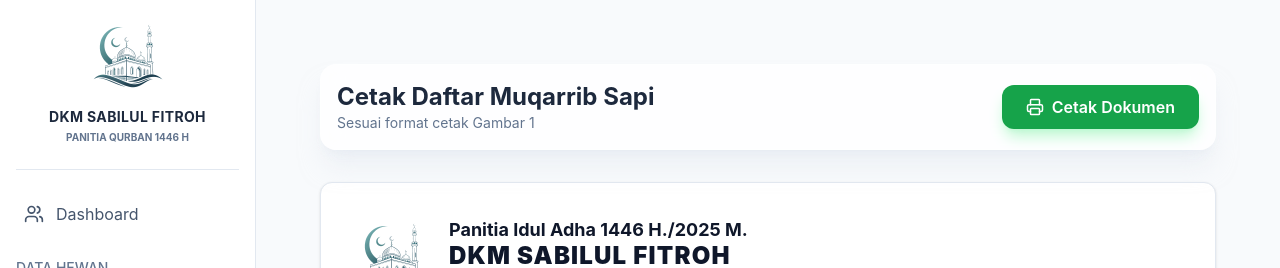
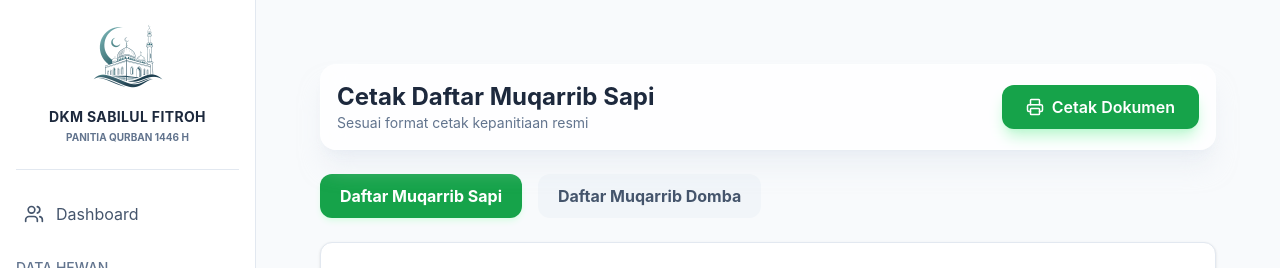
Before and after one commit to SidikWaluyaa/QurbanSF, a React (Vite) app: page /print/muqarrib in a window 1280 px wide. Shown: the top 268 px of the page. Built offline with nearby package versions, Linux system fonts and the light colour scheme; no server answers.

Commit message:
Feat: added print layouts for Domba muqarrib list and customized label watermarks

```diff
--- a/src/pages/PrintMuqarrib.jsx
+++ b/src/pages/PrintMuqarrib.jsx
@@ -5,6 +5,8 @@ import { Printer } from 'lucide-react';
 
 const PrintMuqarrib = () => {
   const [sapiData, setSapiData] = useState([]);
+  const [dombaData, setDombaData] = useState([]);
+  const [activeTab, setActiveTab] = useState('sapi');
   const [loading, setLoading] = useState(true);
   const printRef = useRef();
 
@@ -12,6 +14,7 @@ const PrintMuqarrib = () => {
     const loadData = async () => {
       setLoading(true);
       const sapi = await fetchSheetData('Sapi');
+      const domba = await fetchSheetData('Domba');
 
       // Group sapi by HEWAN_QURBAN
       const grouped = sapi.reduce((acc, curr) => {
@@ -23,6 +26,7 @@ const PrintMuqarrib = () => {
       }, {});
 
       setSapiData(grouped);
+      setDombaData(domba);
       setLoading(false);
     };
     loadData();
@@ -30,17 +34,19 @@ const PrintMuqarrib = () => {
 
   const handlePrint = useReactToPrint({
     contentRef: printRef,
-    documentTitle: 'Daftar Para Muqarrib Sapi',
+    documentTitle: activeTab === 'sapi' ? 'Daftar Para Muqarrib Sapi' : 'Daftar Para Muqarrib Domba',
   });
 
   if (loading) return <div className="p-8">Loading data...</div>;
 
   return (
     <div className="p-8 max-w-5xl mx-auto">
-      <div className="flex justify-between items-center mb-8 no-print glass-card p-4">
+      <div className="flex justify-between items-center mb-6 no-print glass-card p-4">
         <div>
-          <h2 className="text-2xl font-bold text-slate-800">Cetak Daftar Muqarrib Sapi</h2>
-          <p className="text-slate-500 text-sm">Sesuai format cetak Gambar 1</p>
+          <h2 className="text-2xl font-bold text-slate-800">
+            Cetak Daftar Muqarrib {activeTab === 'sapi' ? 'Sapi' : 'Domba'}
+          </h2>
+          <p className="text-slate-500 text-sm">Sesuai format cetak kepanitiaan resmi</p>
         </div>
         <button onClick={handlePrint} className="bg-qurban-600 hover:bg-qurban-700 text-white px-6 py-2.5 rounded-xl font-semibold flex items-center gap-2 shadow-lg shadow-qurban-200 transition-all">
           <Printer size={18} />
@@ -48,10 +54,35 @@ const PrintMuqarrib = () => {
         </button>
       </div>
 
+      {/* Tabs */}
+      <div className="flex gap-4 mb-6 no-print">
+        <button
+          onClick={() => setActiveTab('sapi')}
+          className={`px-5 py-2.5 font-bold rounded-xl transition-all ${
+            activeTab === 'sapi'
+              ? 'bg-qurban-600 text-white shadow-md shadow-qurban-100'
+              : 'bg-slate-100 text-slate-600 hover:bg-slate-200'
+          }`}
+        >
+          Daftar Muqarrib Sapi
+        </button>
+        <button
+          onClick={() => setActiveTab('domba')}
+          className={`px-5 py-2.5 font-bold rounded-xl transition-all ${
+            activeTab === 'domba'
+              ? 'bg-qurban-600 text-white shadow-md shadow-qurban-100'
+              : 'bg-slate-100 text-slate-600 hover:bg-slate-200'
+          }`}
+        >
+          Daftar Muqarrib Domba
+        </button>
+      </div>
+
       <div className="bg-white p-8 rounded-xl shadow-sm border border-slate-200 overflow-auto">
         <div ref={printRef} className="print-container">
-          <PrintHeader title="DAFTAR PARA MUQARRIB SAPI" />
+          <PrintHeader title={activeTab === 'sapi' ? "DAFTAR PARA MUQARRIB SAPI" : "DAFTAR PARA MUQARRIB DOMBA"} />
 
+          {activeTab === 'sapi' ? (
             <table className="w-full border-collapse border-2 border-black mt-4 text-sm">
               <thead>
                 <tr>
@@ -80,6 +111,28 @@ const PrintMuqarrib = () => {
                 })}
               </tbody>
             </table>
+          ) : (
+            <table className="w-full border-collapse border-2 border-black mt-4 text-sm">
+              <thead>
+                <tr>
+                  <th className="border-2 border-black p-2 text-center w-16">NO</th>
+                  <th className="border-2 border-black p-2 text-center w-36">NO. DOMBA</th>
+                  <th className="border-2 border-black p-2 text-center">NAMA MUQORRIB</th>
+                  <th className="border-2 border-black p-2 text-center w-48">PESANAN</th>
+                </tr>
+              </thead>
+              <tbody>
+                {dombaData.map((m, idx) => (
+                  <tr key={idx}>
+                    <td className="border border-black p-2 text-center font-medium">{idx + 1}</td>
+                    <td className="border border-black p-2 text-center font-bold uppercase text-xs">DOMBA NO. {m.NO}</td>
+                    <td className="border border-black p-2 pl-4 uppercase font-medium">{m.NAMA_MUQORRIB}</td>
+                    <td className="border border-black p-2 text-center uppercase text-xs font-semibold">{m.PESANAN}</td>
+                  </tr>
+                ))}
+              </tbody>
+            </table>
+          )}
         </div>
       </div>
     </div>
```
Lines whose indentation alone changed are shown as unchanged.
